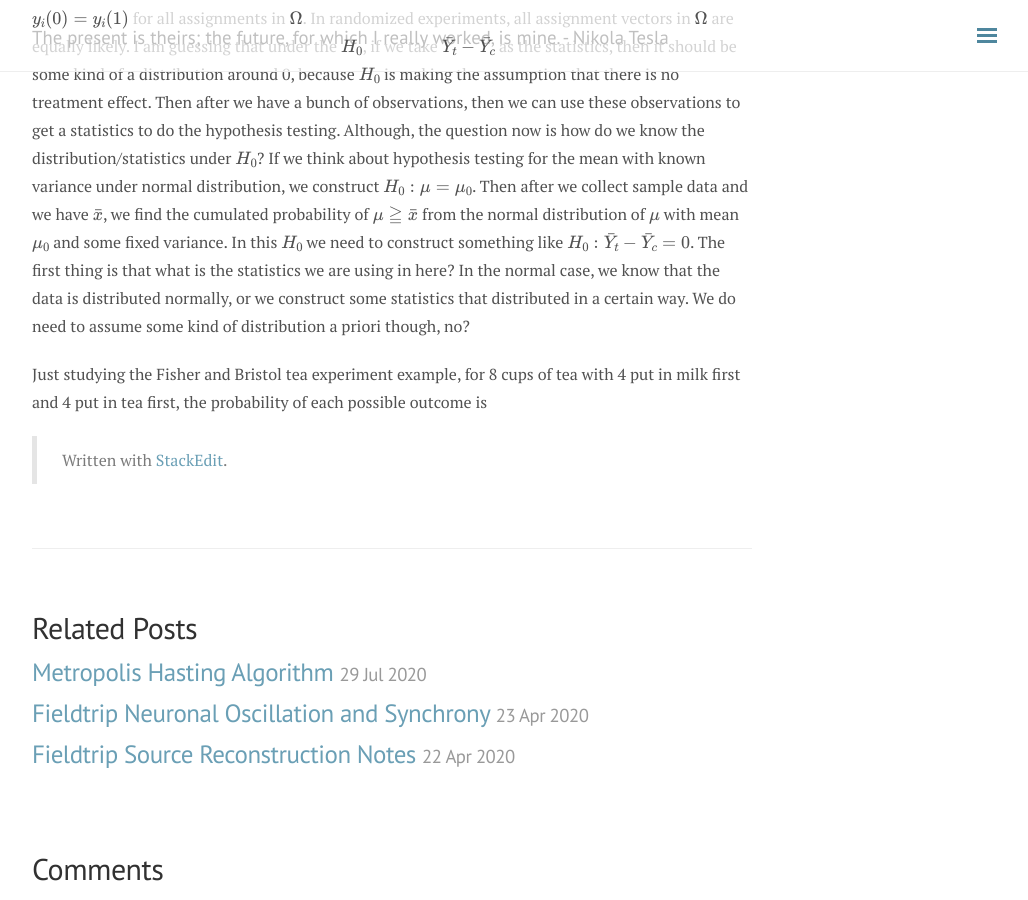
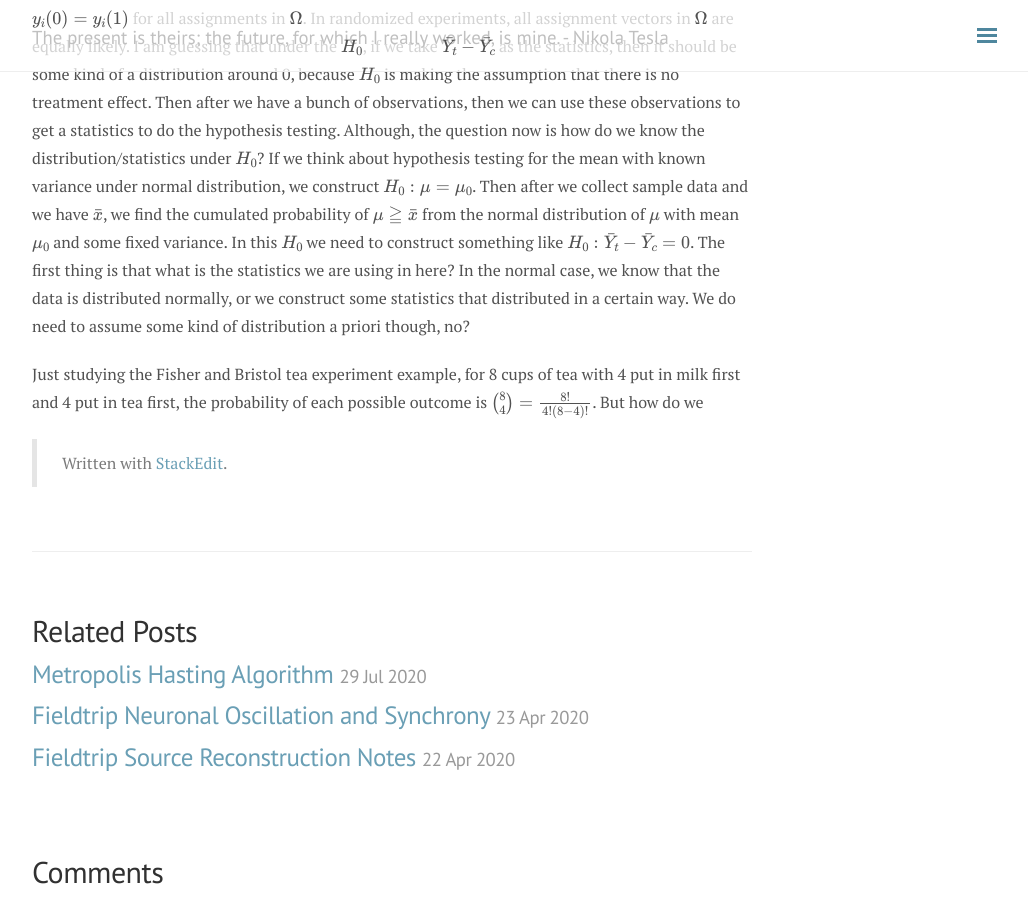
Before and after one commit to andylikescodes/andylikescodes.github.io, a Jekyll site: the page built from _posts/2020-07-28-Testing-Null-Hypothesis-For-Treatment-Effects.md, in a window 1280 px wide and 900 px high, scrolled down 664 px. Shown: the whole window, without its empty margins (248-1276 px from the left). Built offline with Jekyll 4.4.1, drawn with Linux system fonts in a browser that asks for light colours; nearby versions of some CDN libraries; formulas are drawn with MathJax 3; comment, search, counter and statistics services are not loaded.

Commit message:
_posts/2020-07-28-Testing-Null-Hypothesis-For-Treatment-Effects.md updated from https://stackedit.io/

```diff
--- a/_posts/2020-07-28-Testing-Null-Hypothesis-For-Treatment-Effects.md
+++ b/_posts/2020-07-28-Testing-Null-Hypothesis-For-Treatment-Effects.md
@@ -15,7 +15,7 @@ Should I consider this distribution as the $H_0$ distribution? Assuming there is
 
 Watching the video again - under $H_0$ the potential outcomes are the same for each subject $y_i(0) = y_i(1)$ for all assignments in $\Omega$. In randomized experiments, all assignment vectors in $\Omega$ are equally likely. I am guessing that under the $H_0$, if we take $\bar{Y}_t - \bar{Y}_c$ as the statistics, then it should be some kind of a distribution around 0, because $H_0$ is making the assumption that there is no treatment effect. Then after we have a bunch of observations, then we can use these observations to get a statistics to do the hypothesis testing. Although, the question now is how do we know the distribution/statistics under $H_0$? If we think about hypothesis testing for the mean with known variance under normal distribution, we construct $H_0:\mu=\mu_0$. Then after we collect sample data and we have $\bar{x}$, we find the cumulated probability of  $\mu \geqq \bar{x}$ from the normal distribution of $\mu$ with   mean $\mu_0$ and some fixed variance. In this $H_0$ we need to construct something like $H_0: \bar{Y}_t - \bar{Y}_c=0$. The first thing is that what is the statistics we are using in here? In the normal case, we know that the data is distributed normally, or we construct some statistics that distributed in a certain way. We do need to assume some kind of distribution a priori though, no?
 
-Just studying the Fisher and Bristol tea experiment example, for 8 cups of tea with 4 put in milk first and 4 put in tea first, the probability of each possible outcome is
+Just studying the Fisher and Bristol tea experiment example, for 8 cups of tea with 4 put in milk first and 4 put in tea first, the probability of each possible outcome is $\binom{8}{4} = \frac{8!}{4!(8-4)!}$. But how do we
 
 
 
```
Also changed, not shown: other parts of _posts/2020-07-28-Testing-Null-Hypothesis-For-Treatment-Effects.md (+1 -1 lines).
